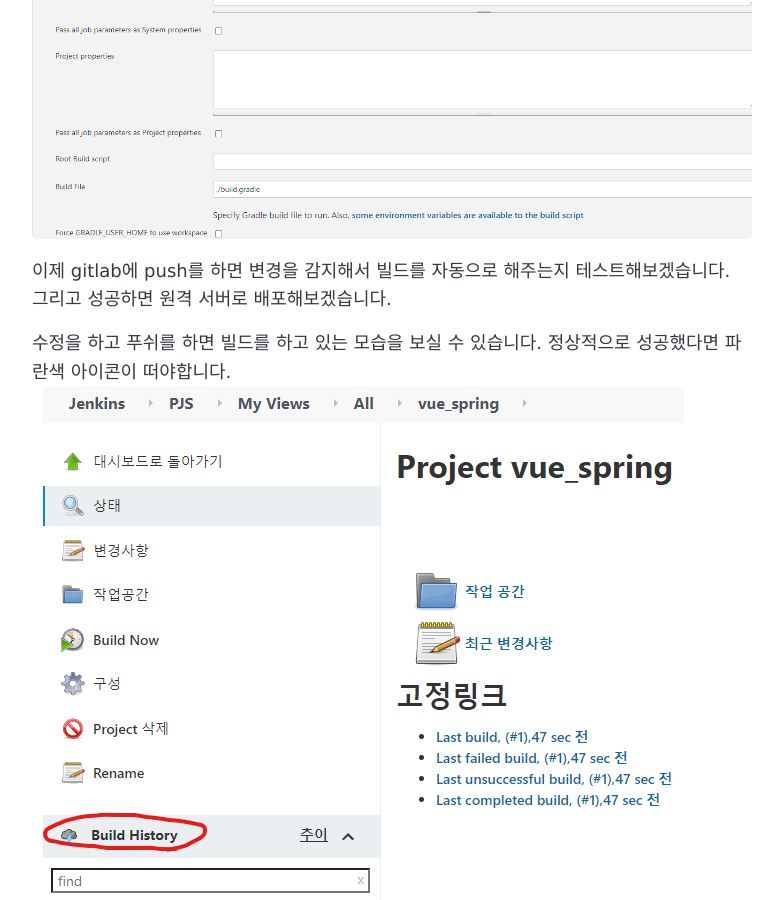
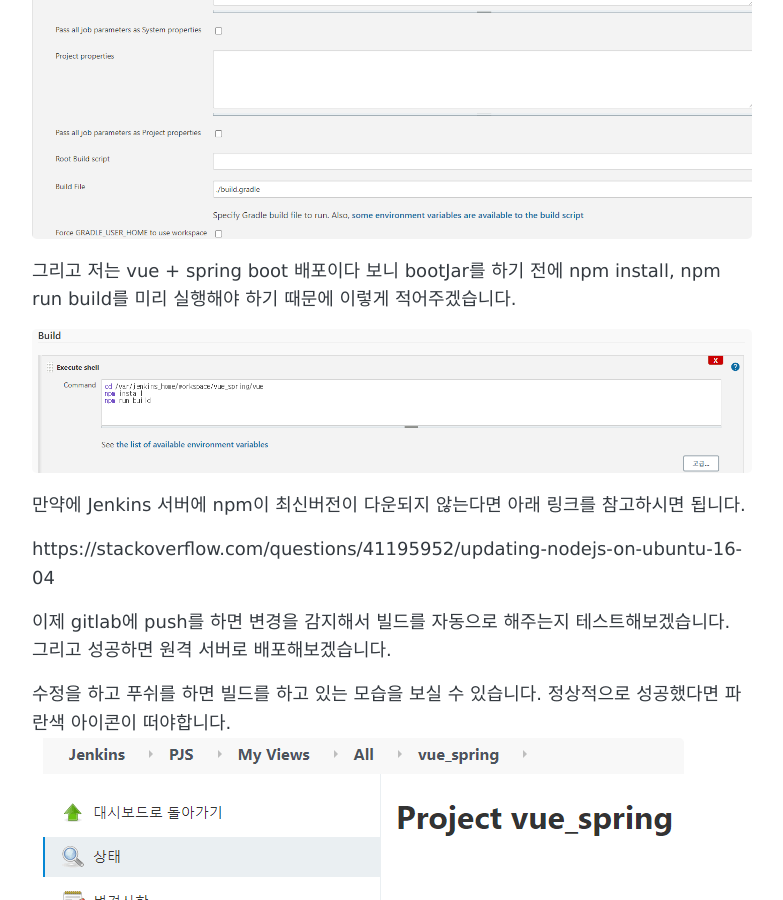
Before and after one commit to pjs21s/pjs21s.github.io, a Jekyll site: the page built from _posts/2020-08-22-Jenkins-webhooks-gitlab.md, in a window 1280 px wide and 900 px high, scrolled down 9933 px. Shown: the whole window, without its empty margins (248-1031 px from the left). Built offline with Jekyll 4.4.1, drawn with Linux system fonts in a browser that asks for light colours; comment, search, counter and statistics services are not loaded; some of the changed text lies outside the part shown.

Commit message:
jenkins webook 내용 npm 추가

```diff
--- a/_posts/2020-08-22-Jenkins-webhooks-gitlab.md
+++ b/_posts/2020-08-22-Jenkins-webhooks-gitlab.md
@@ -157,6 +157,14 @@ Jenkins에 설정할 수 없습니다. 그래서 `find / -name "gradle" 2> /dev/
 여전히 다른건 손대지 않고 스크린샷처럼 Gradle Version, Tasks, Build File만 적어줍니다.
 <img src="/images/jenkinswebhooks19.png">
 
+그리고 저는 vue + spring boot 배포이다 보니 bootJar를 하기 전에 npm install, npm run build를 미리 실행해야 하기 때문에 이렇게 적어주겠습니다.
+
+<img src="/images/jenkinswebhooks24.png">
+
+만약에 Jenkins 서버에 npm이 최신버전이 다운되지 않는다면 아래 링크를 참고하시면 됩니다.
+
+https://stackoverflow.com/questions/41195952/updating-nodejs-on-ubuntu-16-04
+
 이제 gitlab에 push를 하면 변경을 감지해서 빌드를 자동으로 해주는지 테스트해보겠습니다.
 그리고 성공하면 원격 서버로 배포해보겠습니다.
 
--- a/about.md
+++ b/about.md
@@ -6,9 +6,8 @@ permalink: /about/
 
 ### More Information
 
-Java, Spring, Python, Postgresql, Centos
-Japanese, English
-Web Developer
+Java, Spring Boot, Python, Postgresql, Centos
+Japanese, English, Vue.js, leaflet
 
 ### Contact me
 
```
Also changed, not shown: other parts of _posts/2020-08-22-Jenkins-webhooks-gitlab.md (+0 -2 lines), images/jenkinswebhooks24.png (added).
